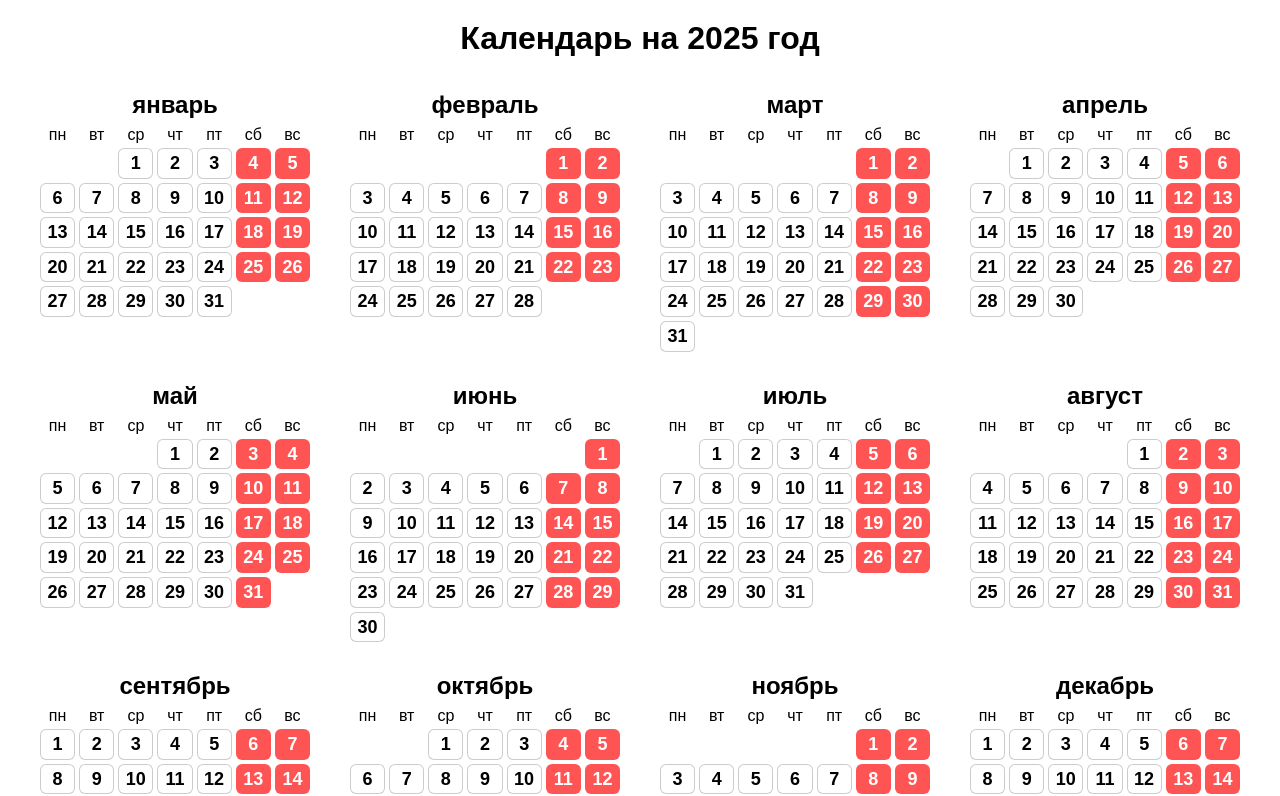
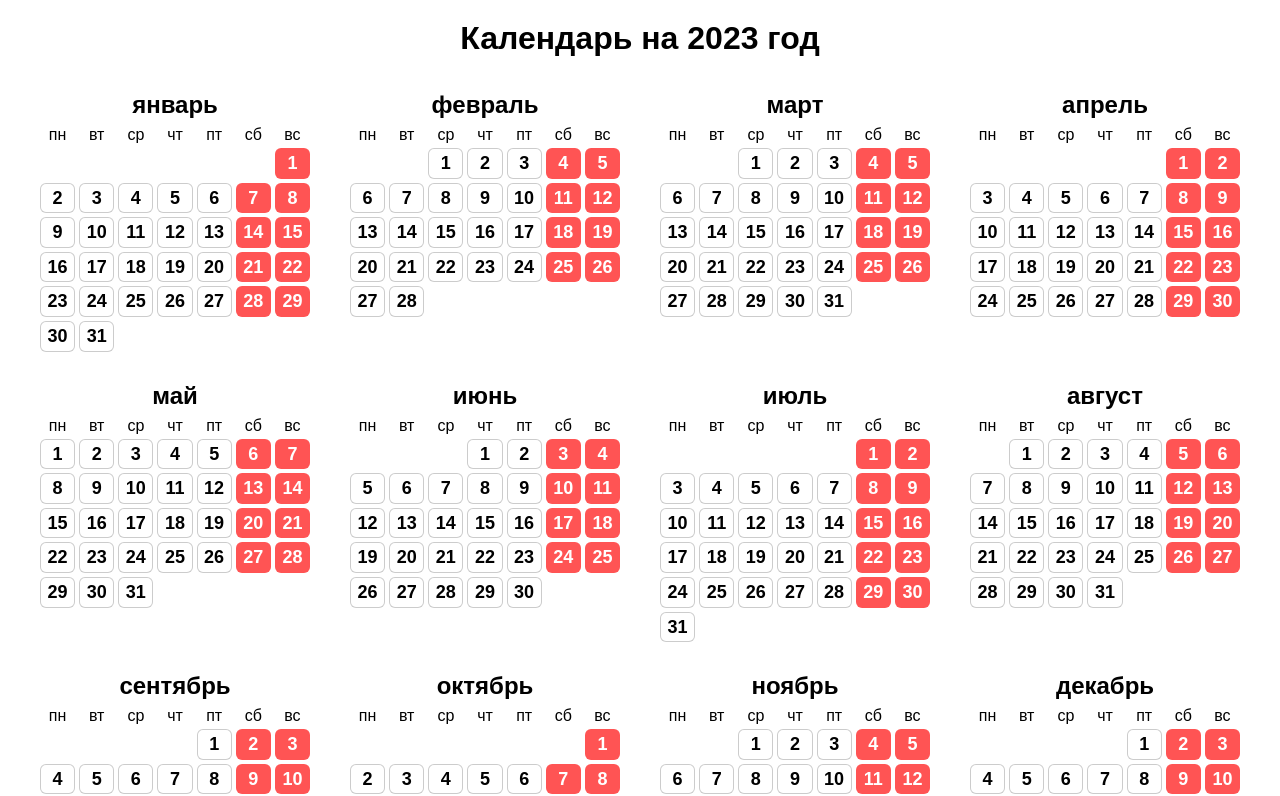
Before and after one commit to GeorgeGUS/my-calendar, a React (Vite) app: page / in a window 1280 px wide. Shown: the top 796 px of the page. Built offline with nearby package versions, Linux system fonts and the light colour scheme; no server answers; a web font is replaced by a local one.

Commit message:
Add selecting year from url

```diff
--- a/src/App.tsx
+++ b/src/App.tsx
@@ -1,26 +1,26 @@
 import { DAYS_OF_WEEK } from "./constants";
+import { getYear } from "./logic/getYear";
 import { getCalendarData } from "./logic/getCalendarData";
 import { getDayClassName } from "./logic/getDayClassName";
 import { useHolidaysQuery } from "./hooks/useHolidaysQuery";
 import "./App.css";
 
-const YEAR = 2025;
-
 function App() {
-  const { holidays } = useHolidaysQuery(YEAR);
-  const calendar = getCalendarData(YEAR, holidays);
+  const year = getYear();
+  const { holidays } = useHolidaysQuery(year);
+  const calendar = getCalendarData(year, holidays);
 
   return (
     <div className="year">
       <h1 className="title">Календарь на {calendar.year} год</h1>
       {calendar.months.map((month) => (
-        <div className="month">
+        <div key={month.monthName} className="month">
           <h2 className="title">{month.monthName}</h2>
           {DAYS_OF_WEEK.map((day) => (
-            <div className="dayOfWeek">{day}</div>
+            <div key={day} className="dayOfWeek">{day}</div>
           ))}
           {month.days.map((day) => (
-            <div className={getDayClassName(day)}>{day.dayOfMonth}</div>
+            <div key={day.dayOfMonth} className={getDayClassName(day)}>{day.dayOfMonth}</div>
           ))}
         </div>
       ))}
--- a/src/hooks/useHolidaysQuery.tsx
+++ b/src/hooks/useHolidaysQuery.tsx
@@ -2,9 +2,10 @@ import { useQuery } from "@tanstack/react-query";
 import { fetchHolidays } from "../ports/holidays/api";
 
 export const useHolidaysQuery = (year: number) => {
-  const { isLoading, error, data } = useQuery({
+  const { error, data } = useQuery({
     queryKey: ["holidays"],
     queryFn: () => fetchHolidays(year),
+    retry: false
   });
 
   if (error) {
@@ -12,7 +13,6 @@ export const useHolidaysQuery = (year: number) => {
   }
 
   return {
-    loading: isLoading,
     holidays: data,
   };
 };
--- a/src/logic/getCalendarData.ts
+++ b/src/logic/getCalendarData.ts
@@ -31,7 +31,7 @@ export const getCalendarData = (
   holidays: Holidays | undefined
 ): CalendarData => {
   const daysInYear = getDaysInYear(new Date(year, 0, 1));
-  const daysByMonth: Record<string, any> = {};
+  const daysByMonth: Record<string, Month> = {};
 
   for (let day = 1; day <= daysInYear; day++) {
     const date = new Date(year, 0, day);
--- /dev/null
+++ b/src/logic/getYear.ts
@@ -0,0 +1,6 @@
+export const getYear = (): number => {
+  const currentYear = new Date().getFullYear();
+  const yearMatch = window.location.pathname.match(/\/\d+$/)?.[0];
+
+  return yearMatch ? Number(yearMatch.slice(1)) : currentYear;
+}
--- a/src/ports/holidays/api.ts
+++ b/src/ports/holidays/api.ts
@@ -7,5 +7,10 @@ const getUrl = (year: number): string =>
   `${HOLIDAYS_API_URL}/consultant${year}.json`;
 
 export const fetchHolidays = async (year: number): Promise<Holidays> => {
-  return fetch(getUrl(year)).then((data) => data.json());
+  return fetch(getUrl(year)).then((res) => {
+    if (res.ok) {
+      return res.json();
+    }
+    throw new Error(`${res.status}: Holidays not found for this year`);
+  });
 };
```
